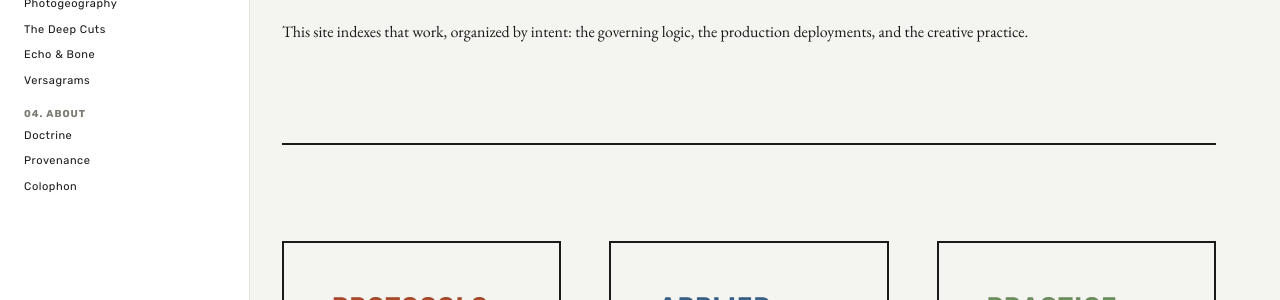
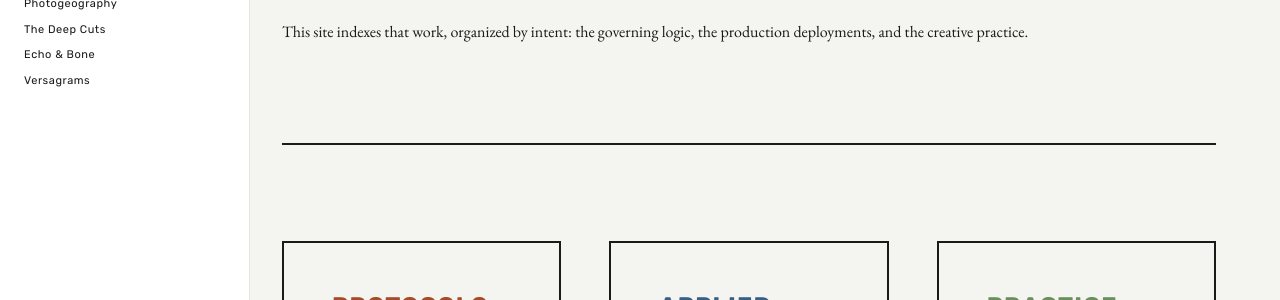
Before and after one commit to PeterSalvato/petersalvato-constellation, a Jekyll site: the page built from index.md, in a window 1280 px wide. Shown: the part 463-763 px from the top of the page. Built offline with Jekyll 4.4.1, drawn with Linux system fonts in a browser that asks for light colours.

Commit message:
Remove 04. ABOUT from sidebar — footer Pages section replaces it

```diff
--- a/_data/navigation.json
+++ b/_data/navigation.json
@@ -81,24 +81,6 @@
           "url": "/practice/versagrams"
         }
       ]
-    },
-    {
-      "label": "04. ABOUT",
-      "color": "neutral",
-      "items": [
-        {
-          "label": "Doctrine",
-          "url": "/system/doctrine"
-        },
-        {
-          "label": "Provenance",
-          "url": "/provenance"
-        },
-        {
-          "label": "Colophon",
-          "url": "/practice/colophon"
-        }
-      ]
     }
   ]
 }
```
